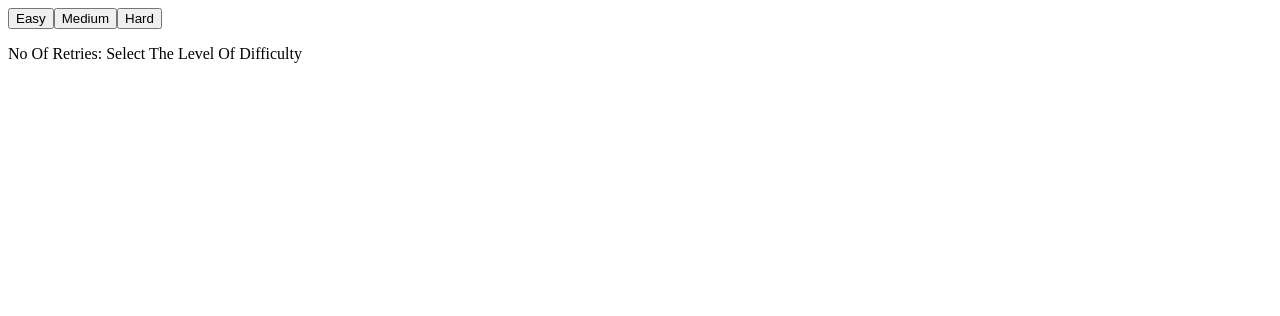
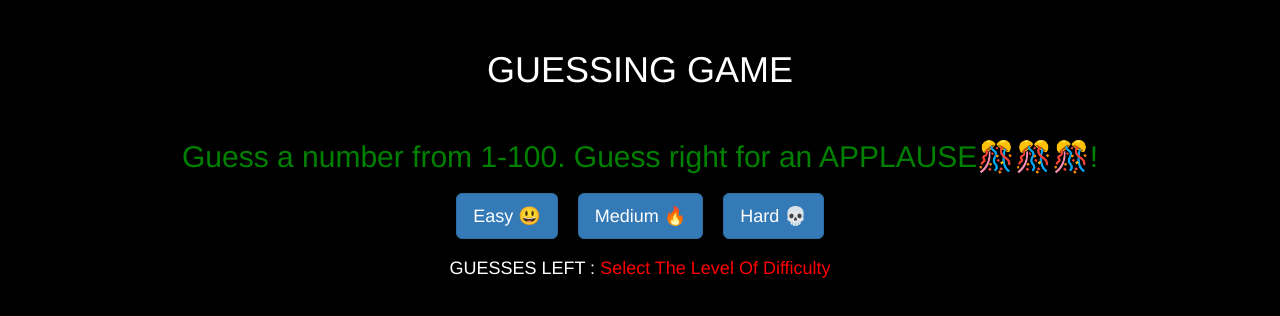
Before and after one commit to Syed-Coding/game, a React (Vite) app: page / in a window 1280 px wide. Shown: the top 316 px of the page. Built offline with nearby package versions, Linux system fonts and the light colour scheme.

Commit message:
bug fixes v2.4

```diff
--- a/index.html
+++ b/index.html
@@ -3,6 +3,10 @@
   <head>
     <meta charset="UTF-8" />
     <link rel="icon" type="image/svg+xml" href="/vite.svg" />
+    <link
+      rel="stylesheet prefetch"
+      href="https://maxcdn.bootstrapcdn.com/bootstrap/3.3.5/css/bootstrap.min.css"
+    />
     <meta name="viewport" content="width=device-width, initial-scale=1.0" />
     <title>Vite + React</title>
   </head>
--- a/package.json
+++ b/package.json
@@ -10,6 +10,7 @@
     "preview": "vite preview"
   },
   "dependencies": {
+    "confetti-explosion-react": "^0.1.2",
     "react": "^18.2.0",
     "react-dom": "^18.2.0"
   },
--- a/src/App.css
+++ b/src/App.css
@@ -0,0 +1,28 @@
+@import url("https://fonts.googleapis.com/css2?family=Poppins:ital,wght@0,100;0,300;0,400;0,500;0,700;1,100&display=swap");
+.center {
+  margin: 0 auto;
+  text-align: center;
+}
+.number-input {
+  width: 350px;
+  height: 60px;
+  text-align: center;
+  margin: 1.5%;
+  font-size: medium;
+  color: black;
+}
+p,
+h1,
+h4,
+.btn {
+  margin: 10px;
+}
+
+h1 {
+  margin: 50px;
+}
+
+body {
+  background-color: black;
+  color: white;
+}
--- a/src/App.jsx
+++ b/src/App.jsx
@@ -1,6 +1,7 @@
-import { useState } from "react";
+import { useEffect, useState } from "react";
 import "./App.css";
 import { Level } from "./Level";
+import ConfettiExplosion from "confetti-explosion-react";
 
 function App() {
   const [originalval, setOriginalVal] = useState(
@@ -9,6 +10,11 @@ function App() {
   const [userval, setUserVal] = useState("");
   const [retries, setretries] = useState("Select The Level Of Difficulty");
   const [hidelevelbtns, setHideLevelBtns] = useState(true);
+  const [confettiexp, setConfettiExplo] = useState(false);
+
+  useEffect(() => {
+    setConfettiExplo(false);
+  }, [userval]);
 
   const handleSubmit = (e) => {
     e.preventDefault();
@@ -16,11 +22,14 @@ function App() {
     // console.log("org", originalval);
 
     if (originalval === Number(userval)) {
-      alert(`GUESS RIGHT , Original number is ${originalval}`);
+      alert(
+        `CONGRAGULATIONS 😊😊😊!!! GUESS RIGHT , Original number is ${originalval}`
+      );
       setOriginalVal(Math.floor(Math.random() * 101));
+      setConfettiExplo(true);
       setretries("Play Again? Select The Level Of Difficulty ");
       setHideLevelBtns(true);
-      setUserVal("");
+      // setUserVal("");
     } else {
       alert("SRY GUESSED WRONG");
       setUserVal("");
@@ -34,6 +43,21 @@ function App() {
   };
   return (
     <>
+      {confettiexp && (
+        <ConfettiExplosion
+          force={0.6}
+          duration={5000}
+          particleCount={200}
+          height={1600}
+          width={1600}
+        />
+      )}
+
+      <div className="center">
+        <h1>GUESSING GAME</h1>
+        <h2 style={{ color: "green" }}>
+          Guess a number from 1-100. Guess right for an APPLAUSE🎊🎊🎊!
+        </h2>
         {hidelevelbtns && (
           <Level
             setretries={setretries}
@@ -43,6 +67,7 @@ function App() {
         {retries && !hidelevelbtns && (
           <form onSubmit={handleSubmit}>
             <input
+              className="number-input"
               type="text"
               placeholder="Guess The Number"
               value={userval}
@@ -51,13 +76,25 @@ function App() {
               }
               autoFocus
             />
-          <button type="submit">Guess me</button>
+            <br></br>
+
+            <button className="btn btn-lg btn-primary" type="submit">
+              GUESS MEE 😊
+            </button>
           </form>
         )}
-      {retries === 0 && <p>Maximum tries exceeded</p>}
+        {retries === 0 && <h3>Maximum Guesses Exceeded</h3>}
 
-      <p>No Of Retries: {`${retries}`}</p>
-      {!retries && <p> Orginal number is {`${originalval}`}</p>}
+        <h4>
+          GUESSES LEFT : <span style={{ color: "red" }}>{`${retries}`}</span>
+        </h4>
+        {!retries && (
+          <h3 style={{ color: "violet" }}>
+            {" "}
+            Orginal Number Was {`${originalval}`}
+          </h3>
+        )}
+      </div>
     </>
   );
 }
--- a/src/Level.jsx
+++ b/src/Level.jsx
@@ -9,14 +9,26 @@ export const Level = ({ setretries, setHideLevelBtns }) => {
   };
   return (
     <>
-      <button name="easy" onClick={handleCLick}>
-        Easy
+      <button
+        className="btn btn-primary btn-lg"
+        name="easy"
+        onClick={handleCLick}
+      >
+        Easy 😃
       </button>
-      <button name="medium" onClick={handleCLick}>
-        Medium
+      <button
+        className="btn btn-primary btn-lg"
+        name="medium"
+        onClick={handleCLick}
+      >
+        Medium 🔥
       </button>
-      <button name="hard" onClick={handleCLick}>
-        Hard
+      <button
+        className="btn btn-primary btn-lg"
+        name="hard"
+        onClick={handleCLick}
+      >
+        Hard 💀
       </button>
     </>
   );
```
Also changed, not shown: 1 other file (tests, documents, lock files or other folders). Lines whose indentation alone changed are shown as unchanged.
